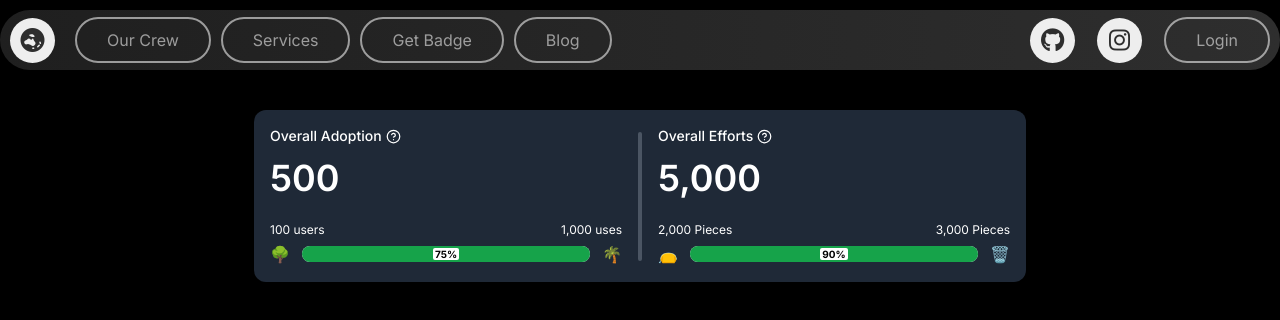
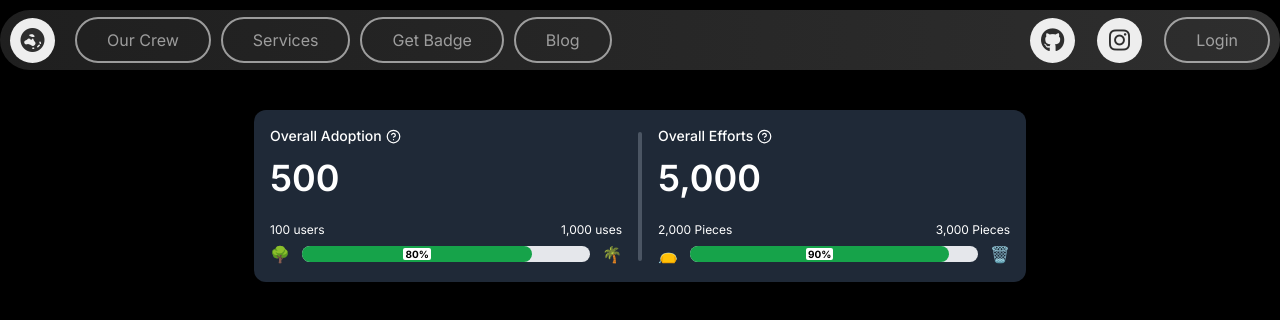
Before and after one commit to Project-Eco-Track/Eco-Track, a Next.js app: page /badges in a window 1280 px wide. Shown: the top 320 px of the page. Built offline with nearby package versions, Linux system fonts and the light colour scheme.

Commit message:
Bug Fixes and Improved Progress Bar

```diff
--- a/components/Dashboard/TopBar/ProgressBar/ProgressBar.tsx
+++ b/components/Dashboard/TopBar/ProgressBar/ProgressBar.tsx
@@ -7,7 +7,7 @@ interface ProgressBarProps {
 const ProgressBar: React.FC<ProgressBarProps> = ({ size }) => {
   return (
     <>
-      <div className="w-full">
+      <div className="flex-1">
         <span id="ProgressLabel" className="sr-only">
           Loading
         </span>
@@ -18,7 +18,7 @@ const ProgressBar: React.FC<ProgressBarProps> = ({ size }) => {
           className="block rounded-full bg-gray-200 dark:bg-gray-700"
         >
           <span
-            className={`block h-4 rounded-full bg-green-600 text-center text-[10px]/4 w-[${size}%]`}
+            className={`block h-4 rounded-full bg-green-600 text-center text-[10px]/4`} style={{ width: `${size}%` }}
           >
             <span className="rounded-sm bg-white px-0.5 font-bold text-black">
              {size}%
--- a/components/Dashboard/TopBar/TopBar.tsx
+++ b/components/Dashboard/TopBar/TopBar.tsx
@@ -18,7 +18,7 @@ const TopBar: React.FC = () => {
           <div className="flex gap-3">
             🌳
             <div className="flex flex-1 items-center">
-              <ProgressBar size={75} />
+              <ProgressBar size={80} />
             </div>
             <div>🌴</div>
           </div>
--- a/components/Home/Rows/Rows.tsx
+++ b/components/Home/Rows/Rows.tsx
@@ -41,7 +41,7 @@ const Rows: React.FC = () => {
             </div>
           </span>
         </div>
-        <a  href="badge" className="image-container">
+        <a  href="badges" className="image-container">
           <Image
             className="brightness-[0.7]"
             src={galaxy.src}
```
